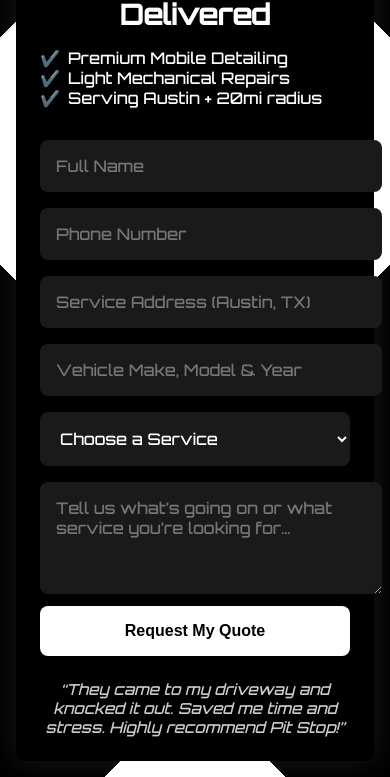
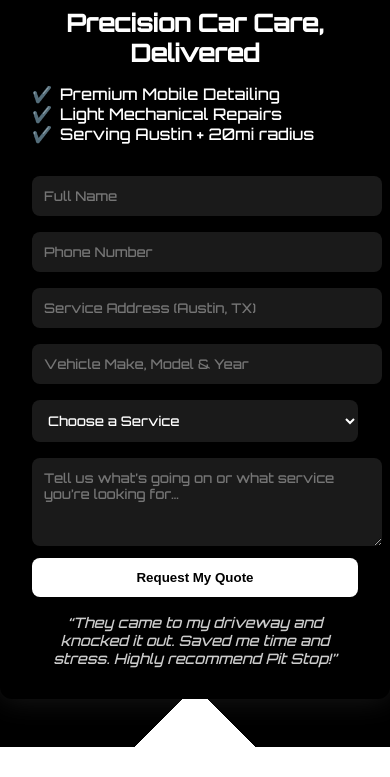
Before and after one commit to rileyjayala41/pitstop-leadgen, a plain HTML site: page index.html in a window 390 px wide. Shown: the part 271-1048 px from the top of the page. After the commit the page ends 1018 px from the top, so only its background shows below. Drawn offline with Linux system fonts and the light colour scheme.

Commit message:
Update index.html

```diff
--- a/index.html
+++ b/index.html
@@ -84,27 +84,7 @@
     @media (max-width: 600px) {
       body {
         background-size: 40px 40px;
-    }
-
-    .container {
-      margin: 1rem;
-      padding: 1.5rem;
-      border-radius: 8px;
-    }
-
-    h1 {
-      font-size: 1.75rem;
-    }
-
-    input, textarea, select, button {
-      font-size: 1rem;
-      padding: 1rem;
-    }
-
-    .testimonial {
-      font-size: 0.95rem;
-      margin-top: 1.5rem;
-    }
+      }
   }
   </style>
 </head>
```
